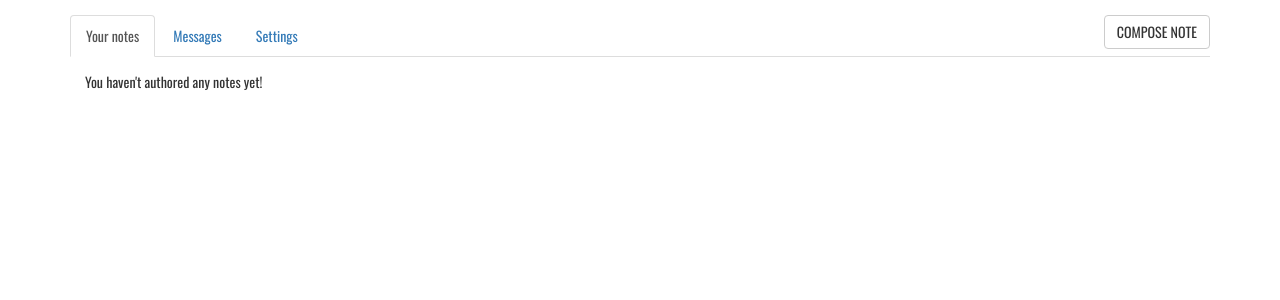
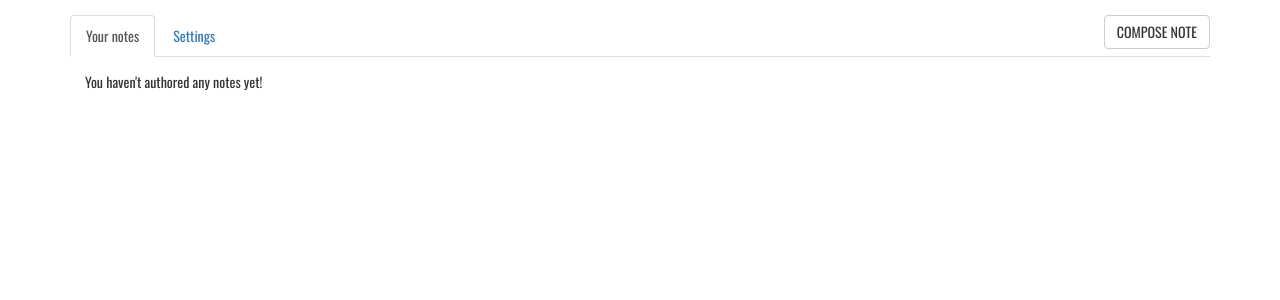
Before and after one commit to mdribera/note-under-taker, a Django app: page /users/profile/ in a window 1280 px wide. Shown: the part 79-379 px from the top of the page. Run offline with Django 3.2, Linux system fonts and the light colour scheme; the visitor is signed in with stand-in values (Sample User, id 1); data that the repository does not hold is empty; parts of the project's set-up code (start-up, migrations or seed data) failed here and were passed over; some libraries are stand-ins or nearby versions.

Commit message:
remove messages tab for now

```diff
--- a/users/templates/users/profile.html
+++ b/users/templates/users/profile.html
@@ -12,7 +12,6 @@
   <!-- Nav tabs -->
   <ul class="nav nav-tabs" role="tablist">
     <li role="presentation" class="active"><a href="#home" aria-controls="home" role="tab" data-toggle="tab">Your notes</a></li>
-    <li role="presentation"><a href="#messages" aria-controls="messages" role="tab" data-toggle="tab">Messages</a></li>
     <li role="presentation"><a href="#settings" aria-controls="settings" role="tab" data-toggle="tab">Settings</a></li>
   </ul>
 
@@ -41,9 +40,6 @@
         {% endif %}
       </div>
     </div>
-    <div role="tabpanel" class="tab-pane fade" id="messages">
-      <p>MESSAGES MESSAGES MESSAGES</p>
-    </div>
     <div role="tabpanel" class="tab-pane fade" id="settings">
       <p>Username: {{user.username}}</p>
       <p>Some other stuffs...</p>
```
